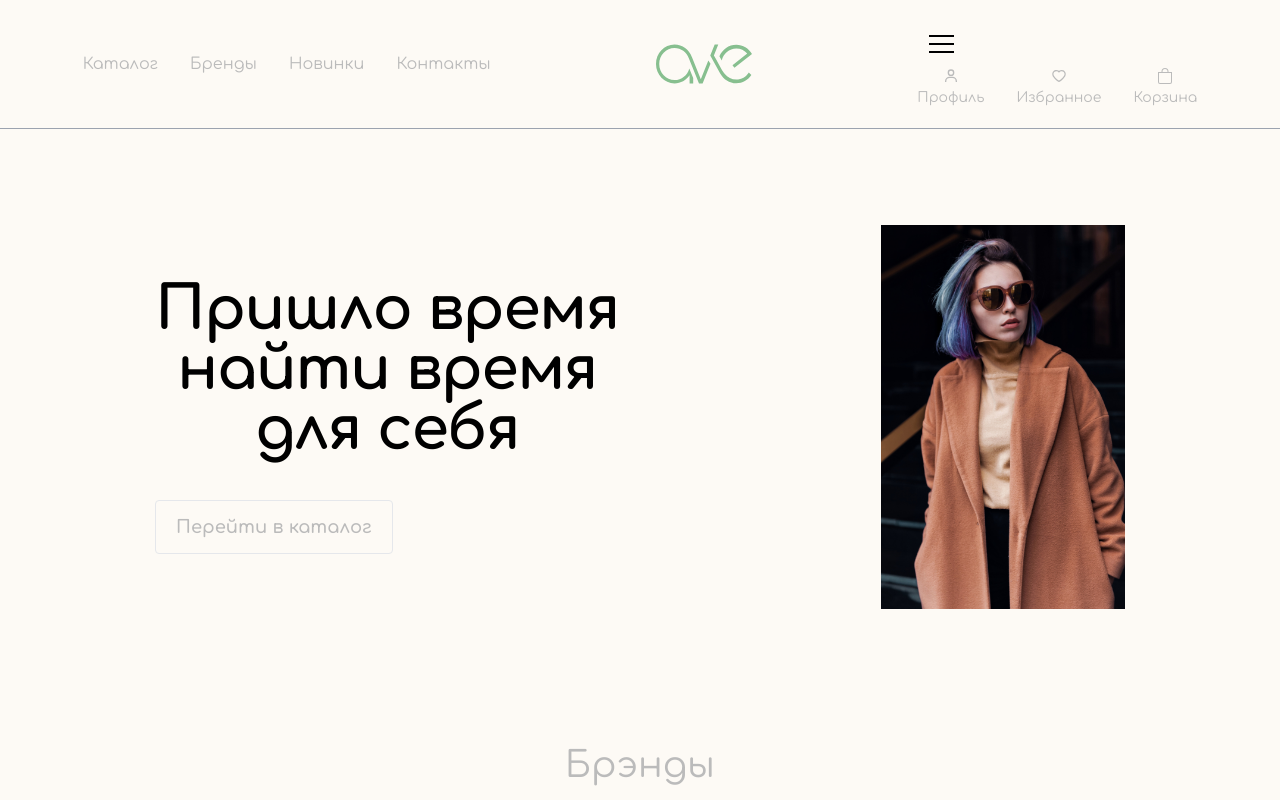
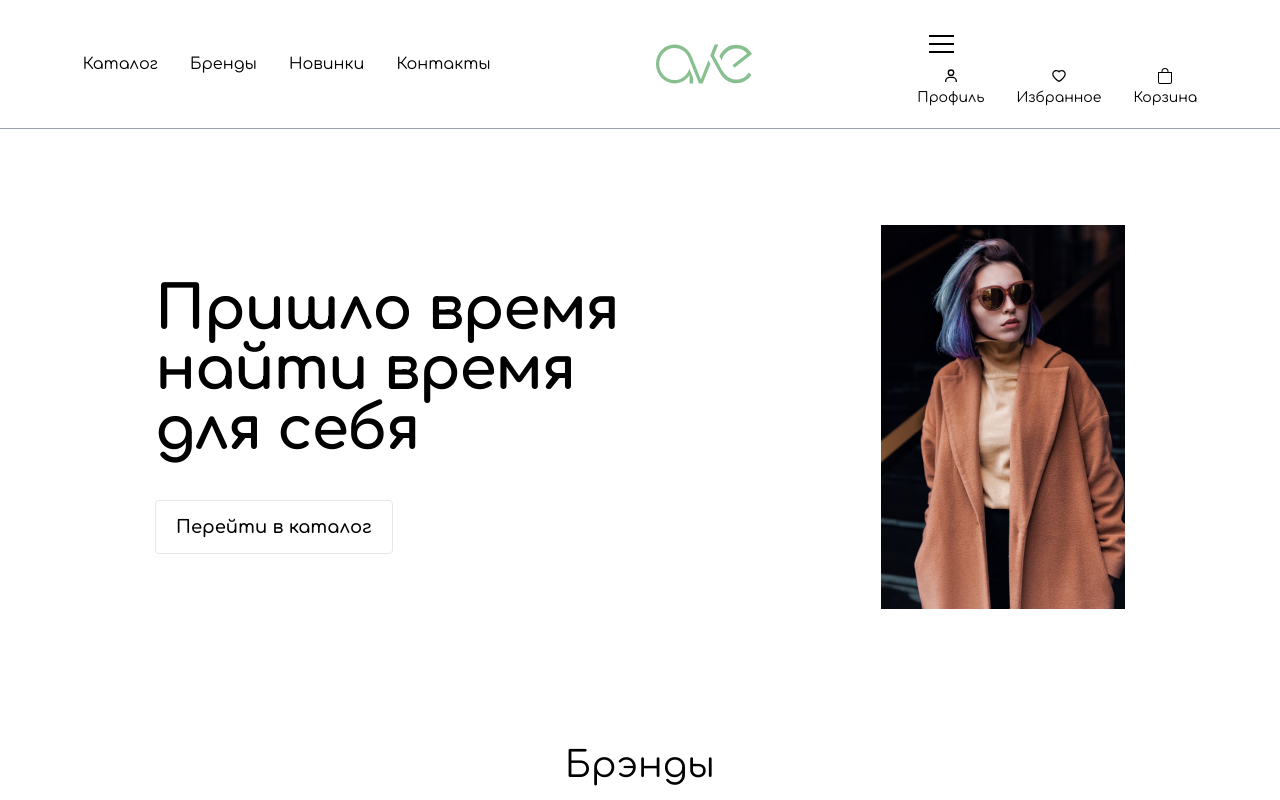
Before and after one commit to xypxzy/lamoda-commerce, a React (Vite) app: page / in a window 1280 px wide. Shown: the top 800 px of the page. Built offline with nearby package versions, Linux system fonts and the light colour scheme.

Commit message:
fixed bug with colors

```diff
--- a/src/pages/NotFoundPage/NotFoundPage.css
+++ b/src/pages/NotFoundPage/NotFoundPage.css
@@ -170,22 +170,7 @@
   -moz-box-sizing: border-box;
   box-sizing: border-box;
 }
-body {
-  background-color: #fdfaf5;
-  margin-bottom: 50px;
-}
-html,
-button,
-input,
-select,
-textarea {
-  font-family: "Montserrat", Helvetica, sans-serif;
-  color: #bbb;
-}
-h1 {
-  text-align: center;
-  margin: 30px 15px;
-}
+
 .zoom-area {
   max-width: 490px;
   margin: 30px auto 30px;
--- a/src/pages/NotFoundPage/index.tsx
+++ b/src/pages/NotFoundPage/index.tsx
@@ -6,7 +6,9 @@ import { Link } from "react-router-dom";
 const NotFoundPage: React.FC = () => {
   return (
     <>
-      <p className="zoom-area">We didn't find this page</p>
+      <p className="zoom-area">
+        Упс ! Что то пошло не так. Страница не найдена
+      </p>
       <section className="error-container">
         <span className="four">
           <span className="screen-reader-text">4</span>
```
